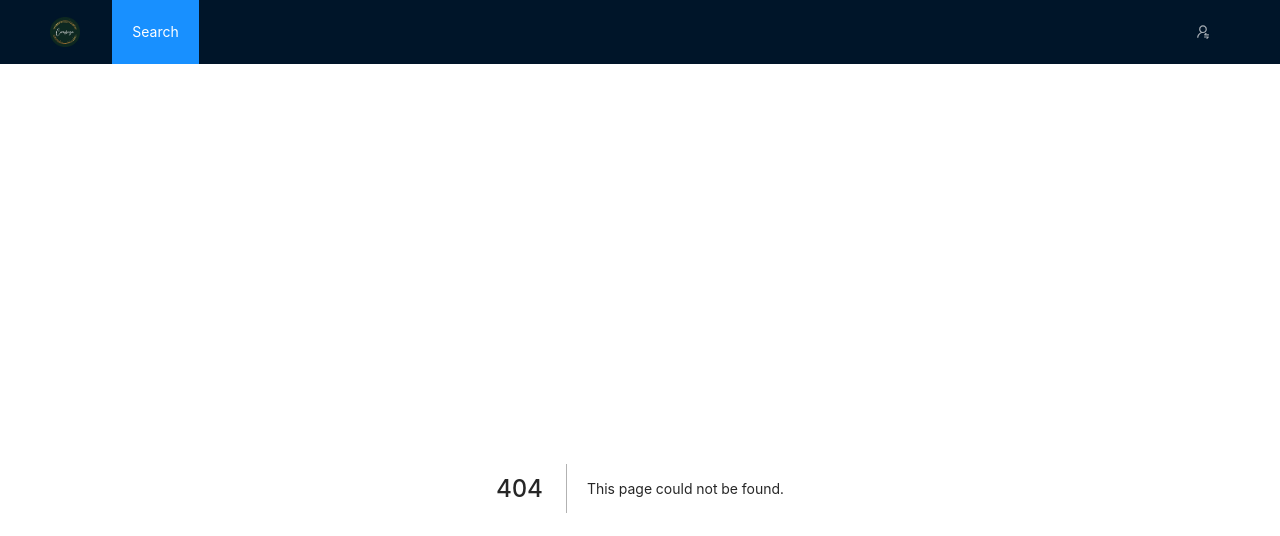
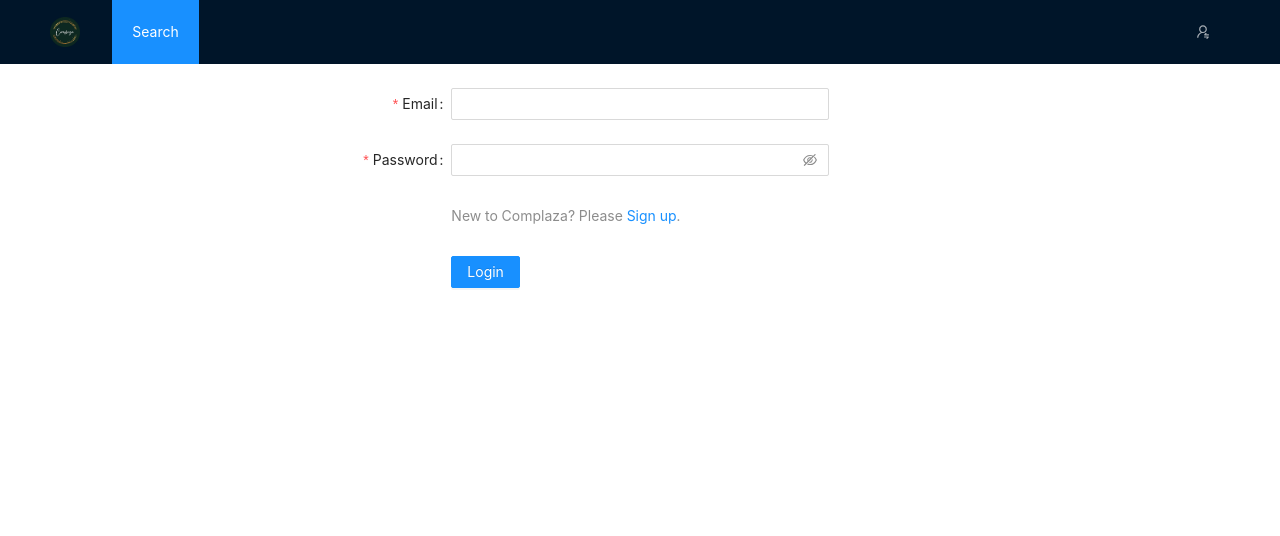
Before and after one commit to xindixu/complaza-frontend, a Next.js app: page /login in a window 1280 px wide. Before the commit this address had no page. Shown: the top 536 px of the page. Built offline with nearby package versions, Linux system fonts and the light colour scheme.

Commit message:
feat(session): create login/sign up UI

```diff
--- /dev/null
+++ b/components/forms/session.js
@@ -0,0 +1,86 @@
+import React from "react"
+import PropTypes from "prop-types"
+import NextLink from "next/link"
+import { Form, Input, Button, Typography } from "antd"
+
+const { Text, Link } = Typography
+
+export const LOGIN = "LOGIN"
+export const SIGNUP = "SIGNUP"
+const BUTTON_TEXT = {
+  LOGIN: "Login",
+  SIGNUP: "Sign up",
+}
+
+function NewSession({ type }) {
+  const onFinish = (values) => {
+    console.log("Success:", values)
+  }
+
+  const onFinishFailed = (errorInfo) => {
+    console.log("Failed:", errorInfo)
+  }
+
+  return (
+    <Form
+      name="basic"
+      labelCol={{ span: 8 }}
+      wrapperCol={{ span: 8 }}
+      initialValues={{ remember: true }}
+      onFinish={onFinish}
+      onFinishFailed={onFinishFailed}
+    >
+      <Form.Item label="Email" name="email" rules={[{ required: true }, { type: "email" }]}>
+        <Input />
+      </Form.Item>
+
+      <Form.Item label="Password" name="password" rules={[{ required: true }]}>
+        <Input.Password />
+      </Form.Item>
+
+      <Form.Item
+        wrapperCol={{
+          offset: 8,
+          span: 16,
+        }}
+      >
+        {type === LOGIN ? (
+          <Text type="secondary">
+            New to Complaza? Please{" "}
+            <NextLink href="/signup" passHref>
+              {/* eslint-disable-next-line jsx-a11y/anchor-is-valid */}
+              <Link>{BUTTON_TEXT[SIGNUP]}</Link>
+            </NextLink>
+            .
+          </Text>
+        ) : (
+          <Text type="secondary">
+            Already a Complaza user? Please{" "}
+            <NextLink href="/login" passHref>
+              {/* eslint-disable-next-line jsx-a11y/anchor-is-valid */}
+              <Link>{BUTTON_TEXT[LOGIN]}</Link>
+            </NextLink>
+            .
+          </Text>
+        )}
+      </Form.Item>
+
+      <Form.Item
+        wrapperCol={{
+          offset: 8,
+          span: 16,
+        }}
+      >
+        <Button type="primary" htmlType="submit">
+          {BUTTON_TEXT[type]}
+        </Button>
+      </Form.Item>
+    </Form>
+  )
+}
+
+NewSession.propTypes = {
+  type: PropTypes.oneOf([LOGIN, SIGNUP]).isRequired,
+}
+
+export default NewSession
--- a/components/navbar.js
+++ b/components/navbar.js
@@ -31,7 +31,9 @@ function Navbar() {
           <Link href="/">Search</Link>
         </Menu.Item>
         <UserWrapper>
-          <UserSwitchOutlined />
+          <Link href="/login" passHref>
+            <UserSwitchOutlined />
+          </Link>
         </UserWrapper>
       </Menu>
     </Header>
--- /dev/null
+++ b/pages/login.js
@@ -0,0 +1,8 @@
+import React from "react"
+import NewSession, { LOGIN } from "../components/forms/session"
+
+function Login(props) {
+  return <NewSession type={LOGIN} />
+}
+
+export default Login
```
Also changed, not shown: pages/signup.js (added, +8 -0 lines).
